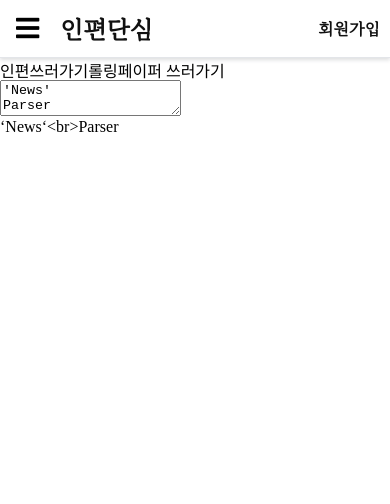
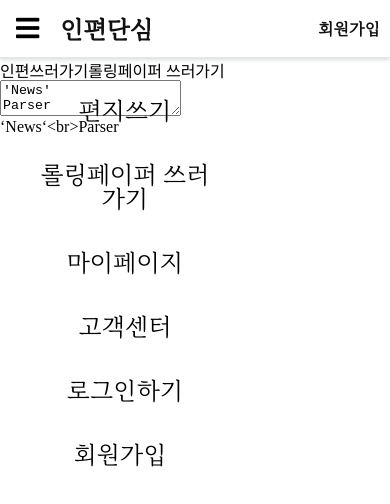
Before and after one commit to osamhack2020/WEB_InpenDansim_INPENDANSIM, a Vue app: page / in a window 390 px wide. Shown: the top 504 px of the page. Built offline with nearby package versions, Linux system fonts and the light colour scheme; no server answers.

Commit message:
헤더 모바일 메뉴 바 수정

```diff
--- a/src/components/Navigation.vue
+++ b/src/components/Navigation.vue
@@ -1,7 +1,12 @@
 <template>
   <div class="navigation app-header">
     <div class="nav-div">
-      <button class="nav__toggle" aria-expanded="false" type="button">
+      <button
+        class="nav__toggle"
+        aria-expanded="false"
+        type="button"
+        @click="toggle"
+      >
         <i class="fas fa-bars fa-2x"></i>
       </button>
       <!-- logo -->
@@ -27,18 +32,29 @@
       </div>
     </div>
     <div class="nav-overlay">
-      <nav role="navigation" class="nav-overlay__nav-menu">
+      <nav class="nav-overlay__nav-menu" :class="{ showNav: isActive }">
         <a href="writeLetter.html" class="nav-link">편지쓰기</a>
-        <a href="#" class="nav-link">롤링페이퍼쓰기</a>
-        <a href="#" class="nav-link">내가 보낸편지</a>
+        <router-link to="/write/rolling" class="nav-link"
+          >롤링페이퍼 쓰러가기</router-link
+        >
+        <router-link to="/mypage" class="nav-link">마이페이지</router-link>
         <div class="account">
           <a href="#" class="overlay-desktop">고객센터</a>
-          <a href="#" class="overlay-desktop">로그인하기</a>
+          <router-link v-if="!loggedIn" to="/login" class="account-link desktop"
+            >로그인하기</router-link
+          >
+          <button v-else @click="handleLogOut" class="account-link desktop">
+            로그아웃
+          </button>
           <a href="#" class="both">회원가입</a>
         </div>
       </nav>
     </div>
-    <div class="menu-shadow" style="opacity: 1; display: block;"></div>
+    <div
+      class="menu-shadow"
+      :class="{ shadow: isActive }"
+      style="opacity: 1; display: block;"
+    ></div>
 
     <!-- <router-link to="/">인편단심</router-link>
     <div>
@@ -54,22 +70,38 @@
 import { mapState } from "vuex";
 
 export default {
+  data() {
+    return {
+      isActive: false
+    };
+  },
   computed: {
     ...mapState(["userProfile"]),
     loggedIn() {
       return Object.keys(this.userProfile).length > 0;
-    },
+    }
   },
   methods: {
     handleLogOut() {
       this.$store.dispatch("logout");
     },
-    showNav: function() {
-      let navToggle = document.querySelector(".nav__toggle");
+    toggle() {
+      this.isActive = !this.isActive;
+    },
+    // showNav: function() {
+    //   let navToggle = document.querySelector(".nav__toggle");
 
-      let navWrapper = document.querySelector(".nav__wrapper");
-    },
-  },
+    //   let navWrapper = document.querySelector(".nav__wrapper");
+    // },
+    open: function(event) {
+      // 메소드 안에서 사용하는 `this` 는 Vue 인스턴스를 가리킵니다
+      alert("Hello " + this.name + "!");
+      // `event` 는 네이티브 DOM 이벤트입니다
+      if (event) {
+        alert(event.target.tagName);
+      }
+    }
+  }
 };
 </script>
 
@@ -98,10 +130,10 @@ export default {
 .nav__toggle {
   display: none;
 }
-.nav-overlay {
+/* .nav-overlay {
   visibility: hidden;
   height: 0px;
-}
+} */
 .nav-menu {
   display: flex;
   align-items: center;
@@ -149,16 +181,25 @@ export default {
   .account > .desktop {
     display: none;
   }
-  .nav__wrapper.active {
+  /* open */
+  /* .shadow {
+    position: absolute;
+    top: 58px;
+    width: 100%;
+    height: 800px;
+    background-color: tomato;
+  } */
+  .showNav {
+    /* z-index: 10; */
     padding-left: 16px;
     background-color: #fff;
-    width: 80vw;
-    height: 100vh;
-    visibility: visible;
+    /* width: 80%; */
+    height: 100%;
+    /* visibility: visible; */
     opacity: 1;
-    transform: translateY(0);
+    transform: translate(250px, 0);
+    box-shadow: 1px 1px 10px 0 rgba(0, 0, 0, 0.3);
   }
-
   .nav-overlay,
   .nav-overlay > nav > a,
   .nav-overlay > nav > .account > a {
@@ -167,6 +208,8 @@ export default {
     padding: 20px;
   }
   .nav-overlay {
+    width: 250px;
+    left: -500px;
     text-align: center;
   }
 }
--- a/src/views/Home.vue
+++ b/src/views/Home.vue
@@ -4,7 +4,7 @@
     <router-link to="/write/rolling">롤링페이퍼 쓰러가기</router-link>
     <div></div>
     <textarea :value="text" @input="text = $event.target.value"></textarea>
-    <div>{{ text.replace(/\n/ig, '&lt;br&gt;').replace(/'/gi,'‘') }}</div>
+    <div>{{ text.replace(/\n/gi, "&lt;br&gt;").replace(/'/gi, "‘") }}</div>
   </div>
 </template>
 
@@ -19,3 +19,9 @@ export default {
   }
 };
 </script>
+
+<style scoped >
+.home {
+  z-index: -1;
+}
+</style>
```
Also changed, not shown: documents/memo.txt.
